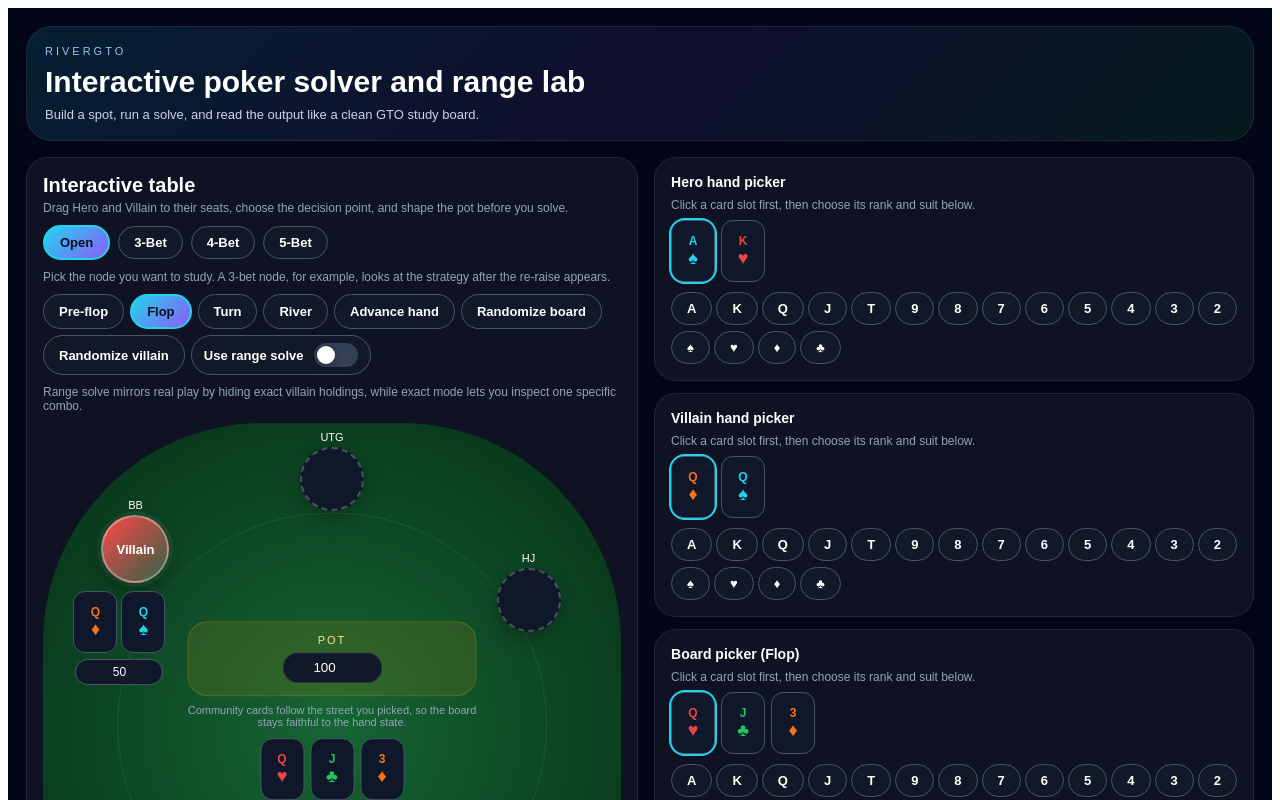
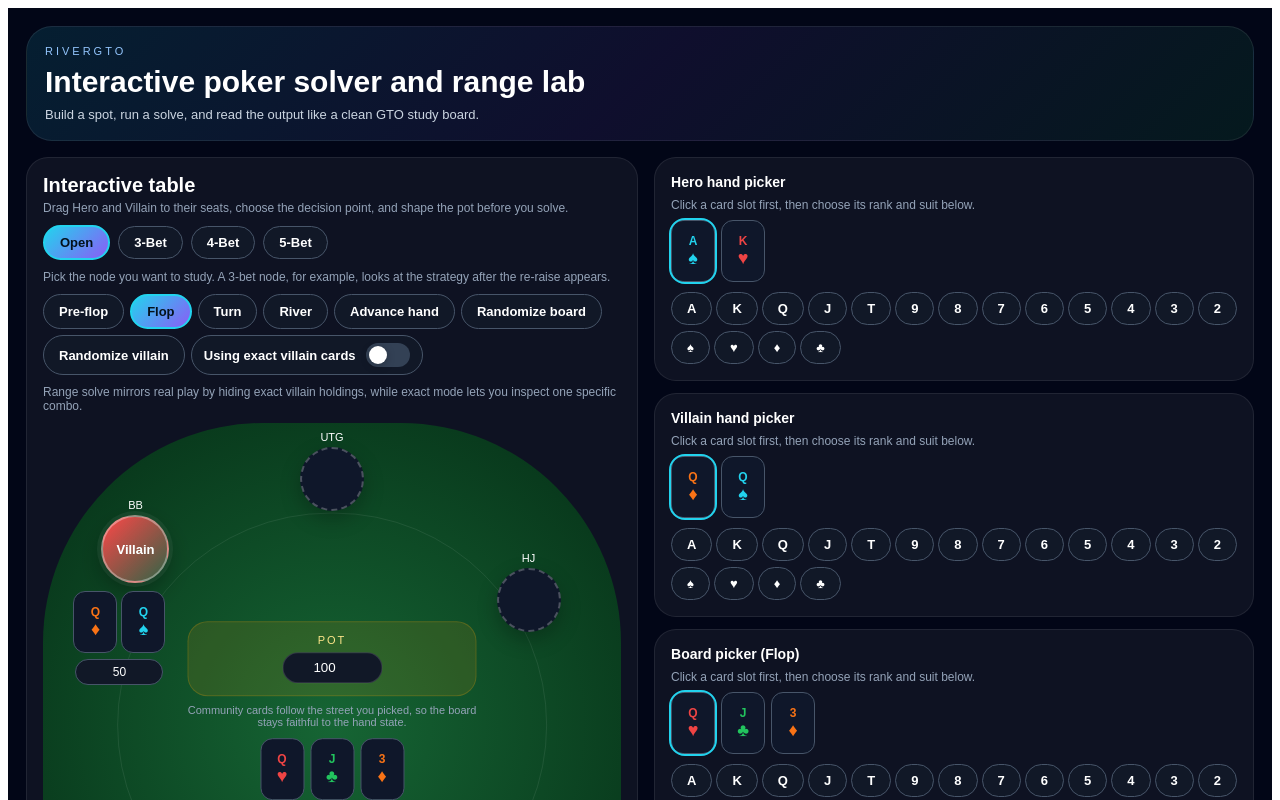
Before and after one commit to cufftyler-png/rivergto, a React (Vite) app: page / in a window 1280 px wide. Shown: the top 800 px of the page. Built offline with nearby package versions, Linux system fonts and the light colour scheme.

Commit message:
small fix

```diff
--- a/src/App.tsx
+++ b/src/App.tsx
@@ -442,7 +442,7 @@ function ModeSwitch({
   hideVillainCards: boolean;
   onToggle: () => void;
 }) {
-  const nextLabel = hideVillainCards ? "Use exact villain cards" : "Use range solve";
+  const nextLabel = hideVillainCards ? "Using range solve" : "Using exact villain cards";
 
   return (
     <button
```
